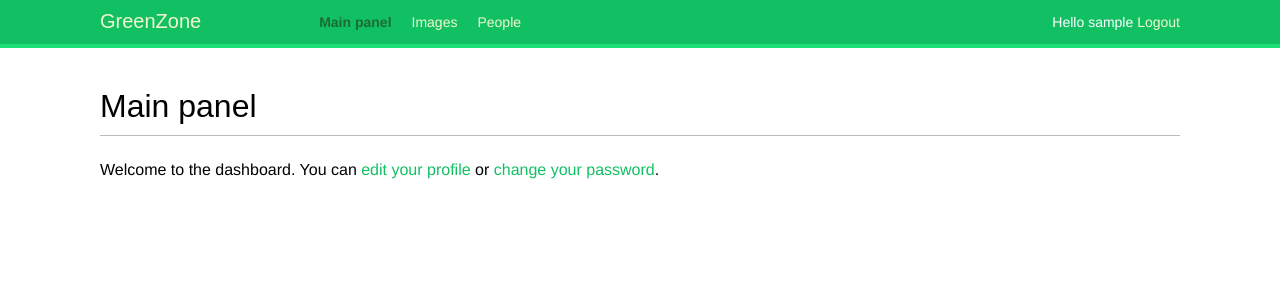
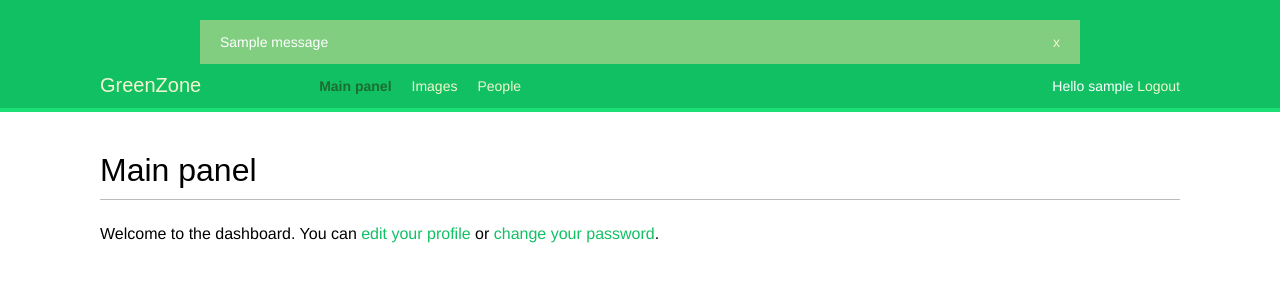
Before and after one commit to CrazyMonkey0/Community-Website, a Django app: page /greenzone/ in a window 1280 px wide. Shown: the top 300 px of the page. Run offline with Django 4.2, Linux system fonts and the light colour scheme; a user stored in the database is signed in; tables that the repository leaves empty hold one stand-in row (values such as "Sample post"); one stand-in notice (Sample message) is shown; some web fonts are replaced.

Commit message:
Using a messaging framework

```diff
--- a/greenzone/templates/base.html
+++ b/greenzone/templates/base.html
@@ -9,6 +9,16 @@
 
 <body>
     <div id="header">
+        {% if messages %}
+        <ul class="messages">
+            {% for message in messages %}
+            <li class="{{ message.tags }}">
+                {{ message|safe }}
+                <a href="#" class="close">x</a>
+            </li>
+        {% endfor %}
+        </ul>
+        {% endif %}
         <span class="logo">GreenZone</span>
         {% if request.user.is_authenticated %}
         <ul class="menu">
@@ -23,7 +33,6 @@
             <li {% if section == "people" %}class="selected" {% endif %}>
                 <a href="#">People</a>
             </li>
-
         </ul>
         {% endif %}
 
--- a/greenzone/views.py
+++ b/greenzone/views.py
@@ -1,6 +1,7 @@
 from django.http import HttpResponse
 from django.shortcuts import render
 from django.contrib.auth.decorators import login_required
+from django.contrib import messages
 # from django.contrib.auth import authenticate, login
 from .forms import UserRegistrationForm, UserEditForm, ProfileEditForm
 from .models import Profile
@@ -73,6 +74,9 @@ def edit(request):
         if user_form.is_valid() and profile_form.is_valid():
             user_form.save()
             profile_form.save()
+            messages.success(request, "The profile update was successful.")
+        else:
+            messages.error(request, "An error occurred while updating the profile.")
     else:
         user_form = UserEditForm(instance=request.user)
         profile_form = ProfileEditForm(instance=request.user.profile)
--- a/rquirements.txt
+++ b/rquirements.txt
@@ -1,4 +1,5 @@
 asgiref==3.7.2
 Django==4.2.4
+Pillow==10.0.0
 sqlparse==0.4.4
 typing_extensions==4.7.1
```
